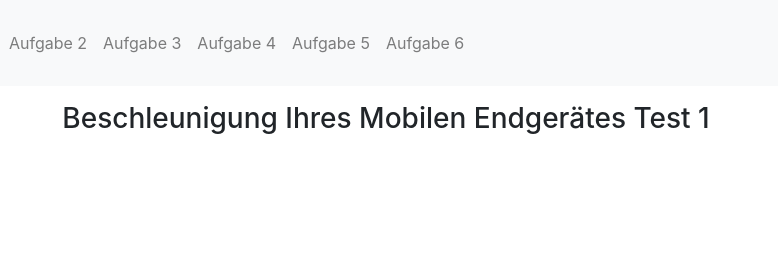
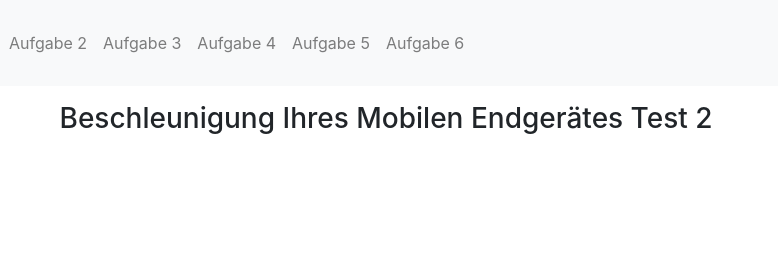
Before and after one commit to html-champ/hello-world, a plain HTML site: page aufgabe_5.html in a window 1280 px wide. Shown: the top 254 px of the page, 254-1032 px from the left. Drawn offline with nearby package versions, Linux system fonts and the light colour scheme.

Commit message:
Add files via upload

```diff
--- a/aufgabe_5.html
+++ b/aufgabe_5.html
@@ -41,7 +41,7 @@
     <div class="container-fluid">
 
 
-        <h3 align="CENTER">Beschleunigung Ihres Mobilen Endgerätes Test 1</h3>
+        <h3 align="CENTER">Beschleunigung Ihres Mobilen Endgerätes Test 2</h3>
 
         <p id="dmeSupported"> Info über Device Motion</p>
 
```
